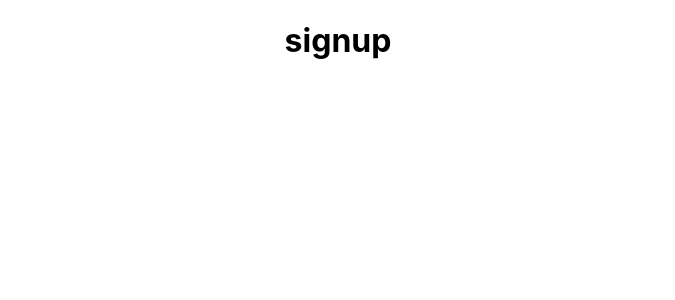
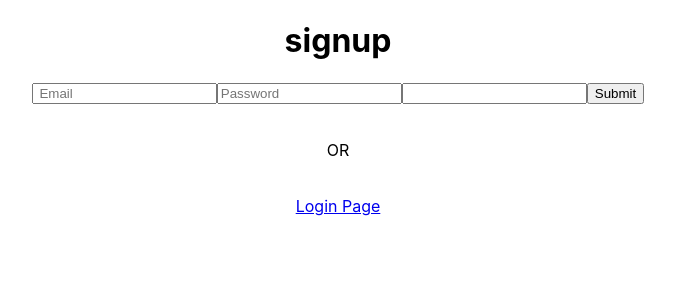
Before and after one commit to prerna1113/mypcot, a React (Create React App) app in the folder myapp/: page /signup in a window 1280 px wide. Shown: the top 300 px of the page, without its empty margins (302-977 px from the left). Built offline with nearby package versions, Linux system fonts and the light colour scheme.

Commit message:
login signup page added

```diff
--- a/myapp/src/Component/Login.js
+++ b/myapp/src/Component/Login.js
@@ -1,11 +1,51 @@
 import React from 'react'
+import {useState} from 'react'
+import axios from "axios"
+import { useNavigate, Link } from "react-router-dom"
+import Signup from './Signup'
+
 
 function Login() {
-  return (
-    <div>
-        <h1>Login</h1>
-    </div>
-  )
+    const [email,setEmail] = useState('')
+    const [password , setPassword] = useState('')
+
+    async function submit (e){
+        e.preventDefault();
+
+        try{
+
+            await axios.post("http://localhost:8000/",{
+                email,password
+            })
+
+        }
+        catch{
+            console.log(e);
+
+        }
+    }
+
+
+    return (
+        <div>
+            <h1>Login</h1>
+
+            <form action="POST">
+                <input type="email" onChange={(e) => { setEmail(e.target.value) }} placeholder="Email" />
+                <input type="password" onChange={(e) => { setPassword(e.target.value) }} placeholder="Password" />
+                <input type="submit"  onClick={submit}/>
+
+
+            </form>
+            <br />
+
+            <p>OR</p>
+
+            <br />
+            <Link to="/signup"> Signup Page</Link>
+
+        </div>
+    )
 }
 
 export default Login
--- a/myapp/src/Component/Signup.js
+++ b/myapp/src/Component/Signup.js
@@ -1,11 +1,50 @@
 import React from 'react'
+import {useState} from 'react'
+import {useNavigate,Link} from 'react-router-dom'
+import axios from 'axios'
 
 function Signup() {
+
+    const [email , setEmail] = useState('');
+    const [password, setPassword] = useState('');
+    const [text, setText] = useState('');
+
+    async function submit (e){
+        e.preventDefault();
+
+        try {
+
+            await axios.post("http://localhost:8000/",{
+                email,password
+            })
+
+
+
+        } catch (error) {
+            console.log(e);
+
+        }
+
+    }
+
+
   return (
     <div>
-        <form>
+        <form action ="POST">
             <h1>signup</h1>
+            <input type =  "email" onChange ={(e)=>{setEmail(e.target.value)}} placeholder =" Email" />
+
+            <input  type = "password" onChange ={(e)=>{setPassword(e.target.value)}} placeholder ="Password"/>
+
+            <input type = "text" onChange = {(e) =>{setText(e.target.value)}} placholder  = "Gender" />
+            <input type = "submit" onClick = {submit} />
+
         </form>
+
+        <br/>
+        <p>OR</p>
+        <br/>
+        <Link to ="/login"> Login Page</Link>
 
     </div>
   )
```
Also changed, not shown: myapp/app.js (added, +7 -0 lines), myapp/mongo.js (added, +10 -0 lines).
